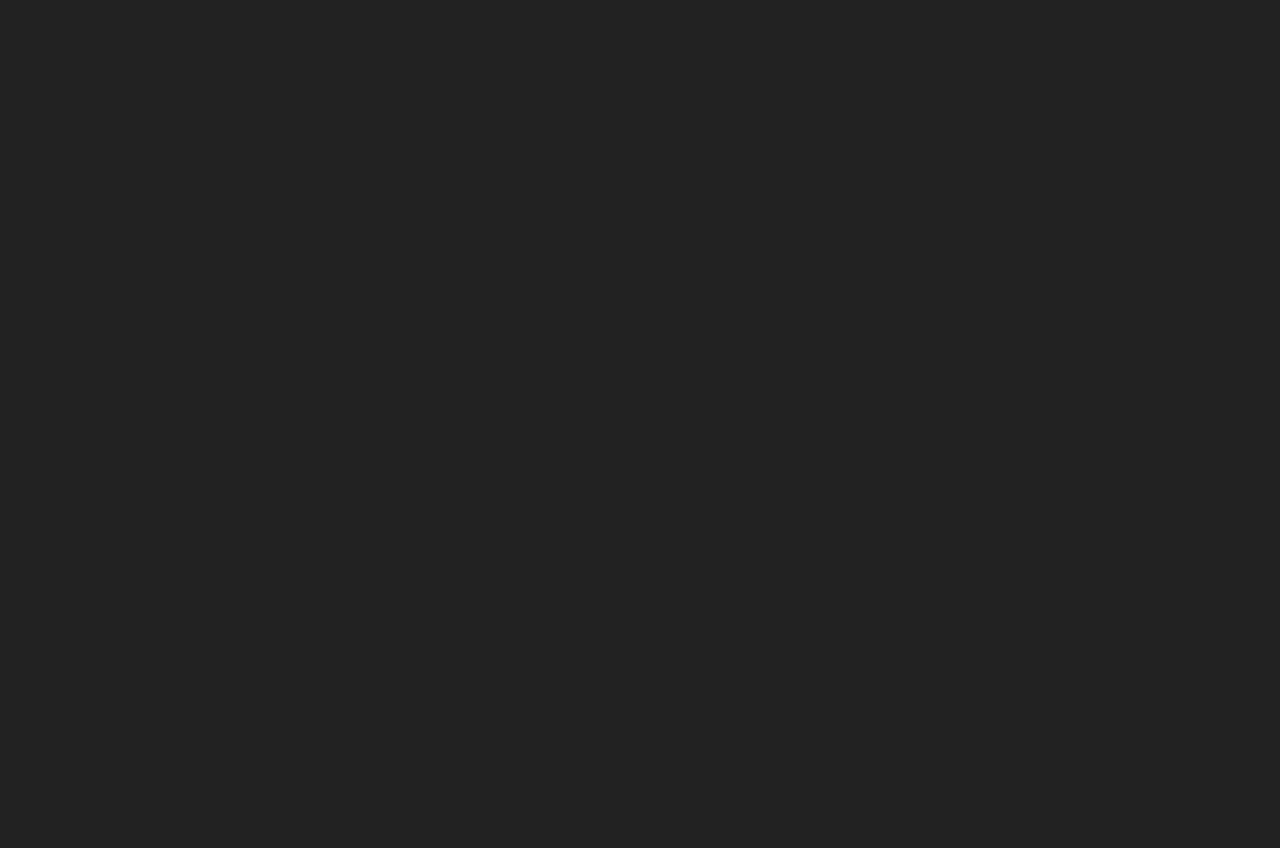
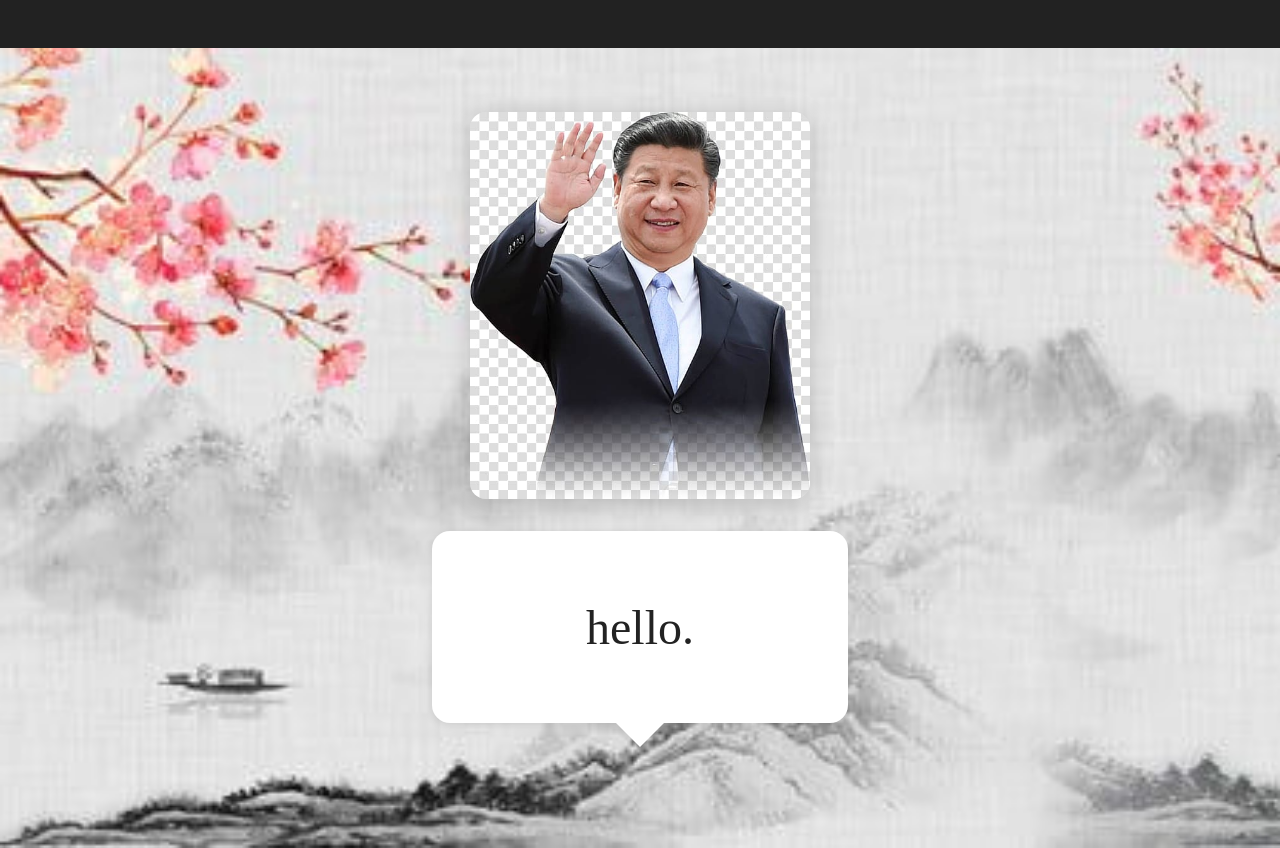
Before and after one commit to AAAAAAAA-AAAAA/heliumegg, a plain HTML site: page index.html in a window 1280 px wide. Both pictures are taken after a click on the button "AFFIRM". Before the commit the page ends 800 px from the top, so only its background shows below. Drawn offline with Linux system fonts and the light colour scheme.

Commit message:
Update index.html

```diff
--- a/index.html
+++ b/index.html
@@ -19,6 +19,7 @@
       width: 90vw;
       max-width: 600px;
       margin-top: 40px;
+      display: block;
     }
     .story-img {
       width: 100%;
@@ -48,37 +49,97 @@
     .affirm-btn:hover {
       background: #b71c1c;
     }
-    .blank-stage {
+    .scene2 {
+      display: none;
+      flex-direction: column;
+      align-items: center;
+      margin-top: 48px;
+      position: relative;
+      width: 100vw;
+      min-height: 100vh;
+      justify-content: flex-start;
+      background: none;
+    }
+    .scene2-bg {
+      position: absolute;
+      top: 0;
+      left: 0;
       width: 100vw;
       height: 100vh;
-      background: #222;
+      z-index: 0;
+      object-fit: cover;
+      pointer-events: none;
+    }
+    .scene-img {
+      width: 340px;
+      height: auto;
+      margin-bottom: 32px;
+      border-radius: 16px;
+      box-shadow: 0 4px 24px rgba(0,0,0,0.18);
+      object-fit: cover;
+      z-index: 1;
+      margin-top: 64px;
+    }
+    .speech-bubble {
+      min-width: 320px;
+      max-width: 90vw;
+      min-height: 120px;
+      background: #fff;
+      border-radius: 18px;
+      box-shadow: 0 2px 8px rgba(0,0,0,0.10);
+      padding: 36px 48px;
+      font-size: 3em;
+      color: #222;
       display: flex;
       align-items: center;
       justify-content: center;
-      font-size: 2em;
-      color: #fff;
-      position: fixed;
-      top: 0;
-      left: 0;
-      z-index: 10;
-      display: none;
+      margin-bottom: 32px;
+      position: relative;
+      z-index: 1;
+    }
+    .speech-bubble:after {
+      content: '';
+      position: absolute;
+      left: 50%;
+      bottom: -24px;
+      transform: translateX(-50%);
+      width: 0;
+      height: 0;
+      border-left: 24px solid transparent;
+      border-right: 24px solid transparent;
+      border-top: 24px solid #fff;
     }
   </style>
 </head>
 <body>
-  <div class="story-container">
+  <div class="story-container" id="scene1">
     <img src="chinesebackground.png" alt="Chinese Background" class="story-img" id="storyImg">
     <button class="affirm-btn" id="affirmBtn">AFFIRM</button>
   </div>
-  <div class="blank-stage" id="blankStage"></div>
+  <div class="scene2" id="scene2">
+    <img src="background2.png" alt="Background 2" class="scene2-bg">
+    <img src="xinjinping.png" alt="Xin Jin Ping" class="scene-img">
+    <div class="speech-bubble" id="bubble"></div>
+  </div>
   <script>
     const affirmBtn = document.getElementById('affirmBtn');
-    const storyImg = document.getElementById('storyImg');
-    const blankStage = document.getElementById('blankStage');
-    const storyContainer = document.querySelector('.story-container');
+    const scene1 = document.getElementById('scene1');
+    const scene2 = document.getElementById('scene2');
+    const bubble = document.getElementById('bubble');
     affirmBtn.addEventListener('click', () => {
-      storyContainer.style.display = 'none';
-      blankStage.style.display = 'flex';
+      scene1.style.display = 'none';
+      scene2.style.display = 'flex';
+      // Start typing effect
+      const text = "hello.";
+      let i = 0;
+      function typeEffect() {
+        if (i <= text.length) {
+          bubble.textContent = text.slice(0, i);
+          i++;
+          setTimeout(typeEffect, 120);
+        }
+      }
+      typeEffect();
     });
   </script>
 </body>
```
